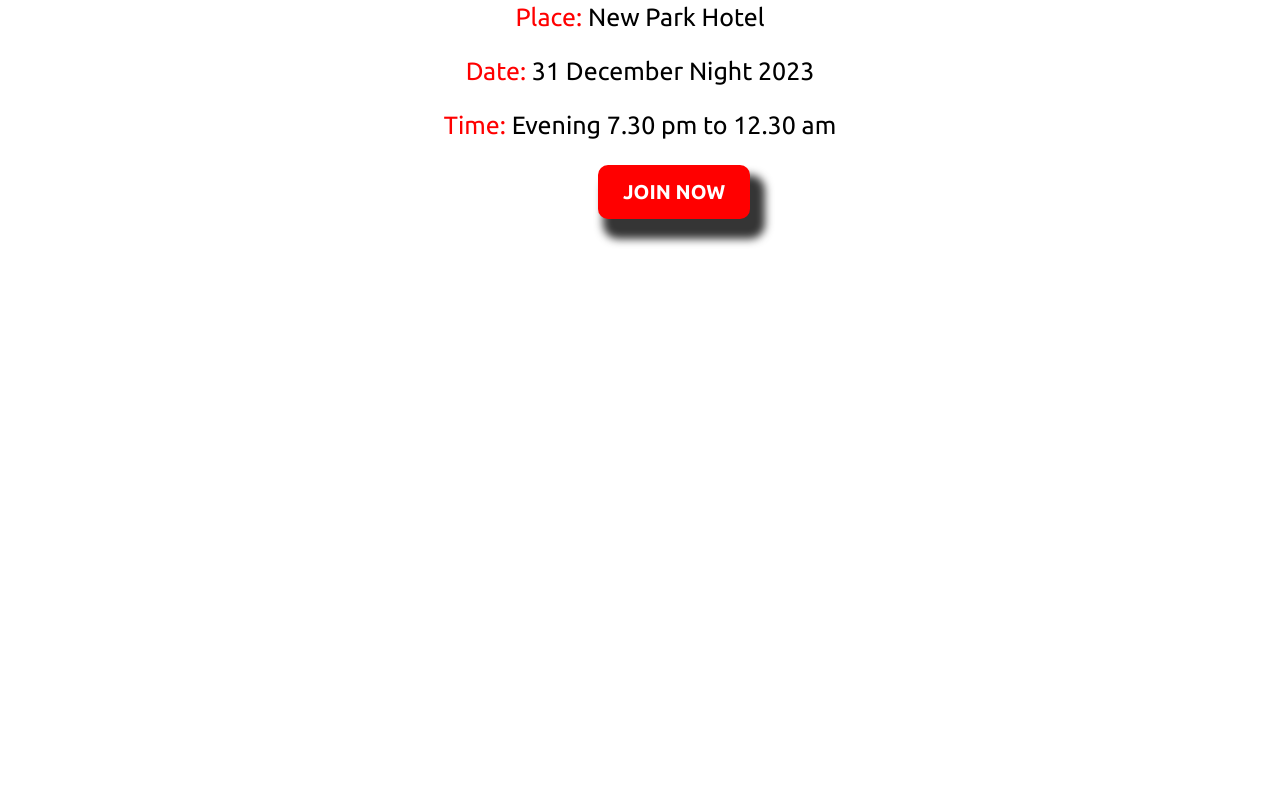
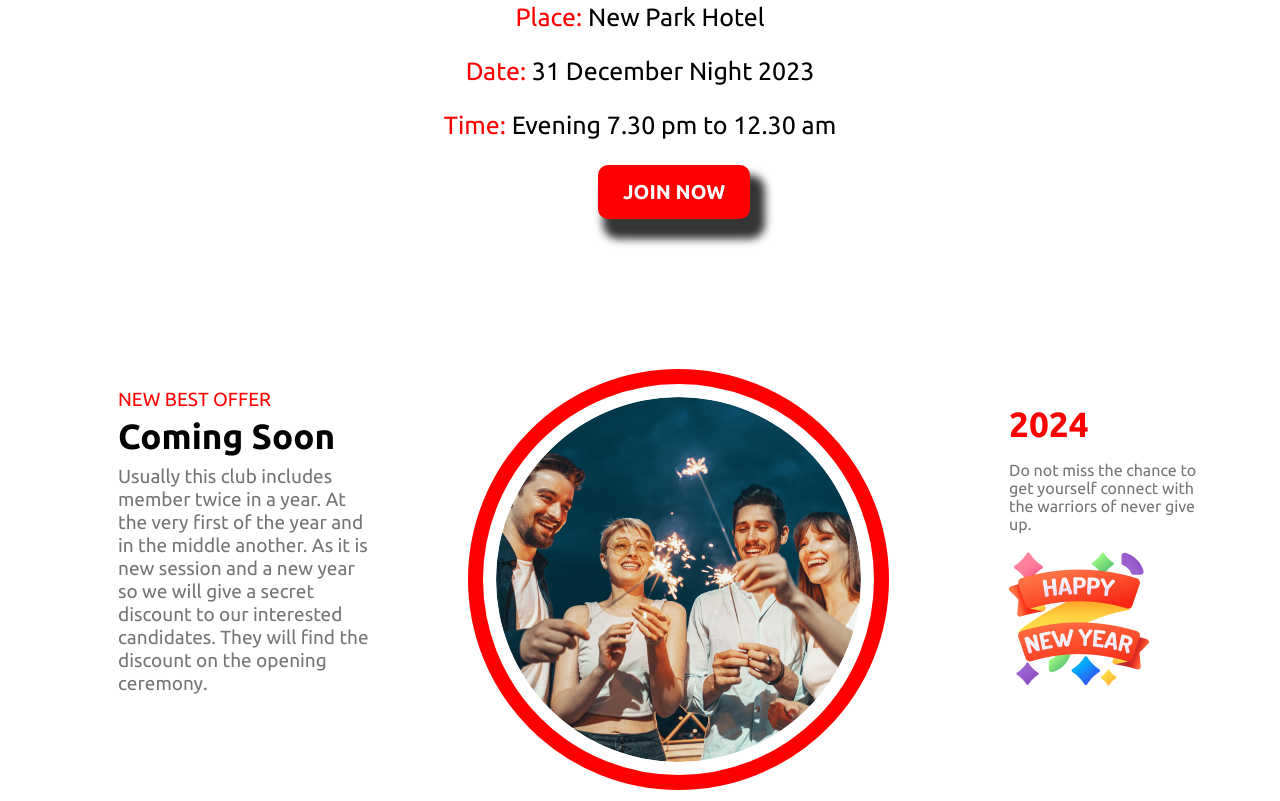
Before and after one commit to JeweL645/assignment1, a plain HTML site: page index.html in a window 1280 px wide. Shown: the part 2057-2858 px from the top of the page. Before the commit the page ends 2426 px from the top, so only its background shows below. Drawn offline with Linux system fonts and the light colour scheme.

Commit message:
Section 5 done

```diff
--- a/index.html
+++ b/index.html
@@ -39,6 +39,25 @@
             <button class="sec4FirstBtn"> <strong>JOIN NOW</strong> </button>
         </section>
 
+        <section class="section5">
+           <div class="sec4Div1">
+            <p class="Div1para"> NEW BEST OFFER </p>
+            <h3 class="Div1head">Coming Soon</h3>
+            <p class="Div1para2">
+                Usually this club includes member twice in a year. At the very first of the year and in the middle another. As it is new session and a new year so we will give a secret discount to our interested candidates. They will find the discount on the opening ceremony.
+            </p>
+           </div>
+           <div class="sec4Div2">
+            <img  class="circle" src="images/Ellipse 1.png" >
+           </div>
+           <div class="sec4Div3">
+            <p class="Div3para1">2024</p>
+            <p class="Div3para2">Do not miss the chance to get yourself connect with the warriors of never give up.</p>
+            <img src="images/Group 96.png" alt="">
+           </div>
+
+
+        </section>
     </main>
     <footer>
 
--- a/styles/style.css
+++ b/styles/style.css
@@ -109,3 +109,60 @@
     margin: 0 0 100px 590px;
     box-shadow: 10px 15px 8px 5px #353535;
 }
+
+/* Section 4 ends here and section 5 starts from here */
+
+.section5{
+    display: flex;
+}
+.sec4Div1{
+    padding: 0 0 0 110px;
+}
+.sec4Div2{
+    padding: 0 0 0 90px;
+}
+.sec4Div3{
+    padding: 0 0 0 120px;
+}
+
+
+.circle{
+
+    border-radius:500px;
+    border: 15px solid red;
+    padding: 13px;
+}
+
+.Div1para{
+    color: red;
+    font-size: 19px;
+    margin-bottom: 5px;
+
+}
+.Div1head{
+    color: black;
+    font-size: 35px;
+    margin-top: 0px;
+    margin-bottom: 8px;
+
+}
+.Div1para2{
+    margin-top: 0px;
+    width: 260px;
+    font-size: 19px;
+    color: #757575;
+    text-align: left;
+}
+
+.Div3para1{
+    color: red;
+    font-size: 35px;
+    font-weight: 700;
+    margin-bottom: 0px;
+}
+
+.Div3para2{
+    color: #757575;
+    width: 200px;
+}
+/* Section 54 ends here and section 6 starts from here */
```
